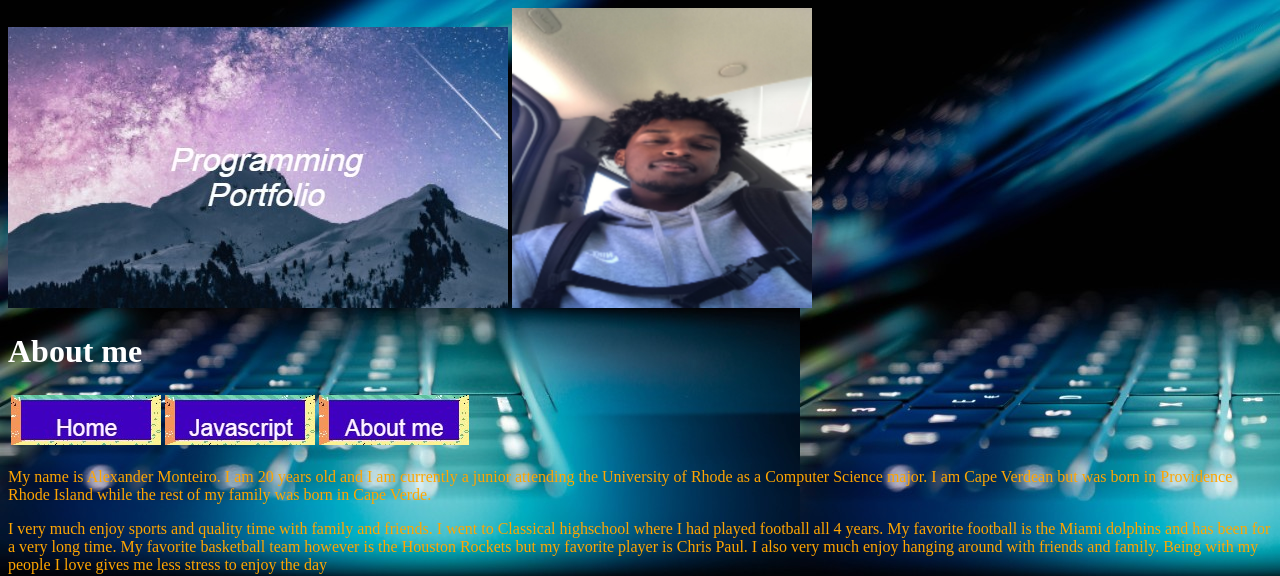
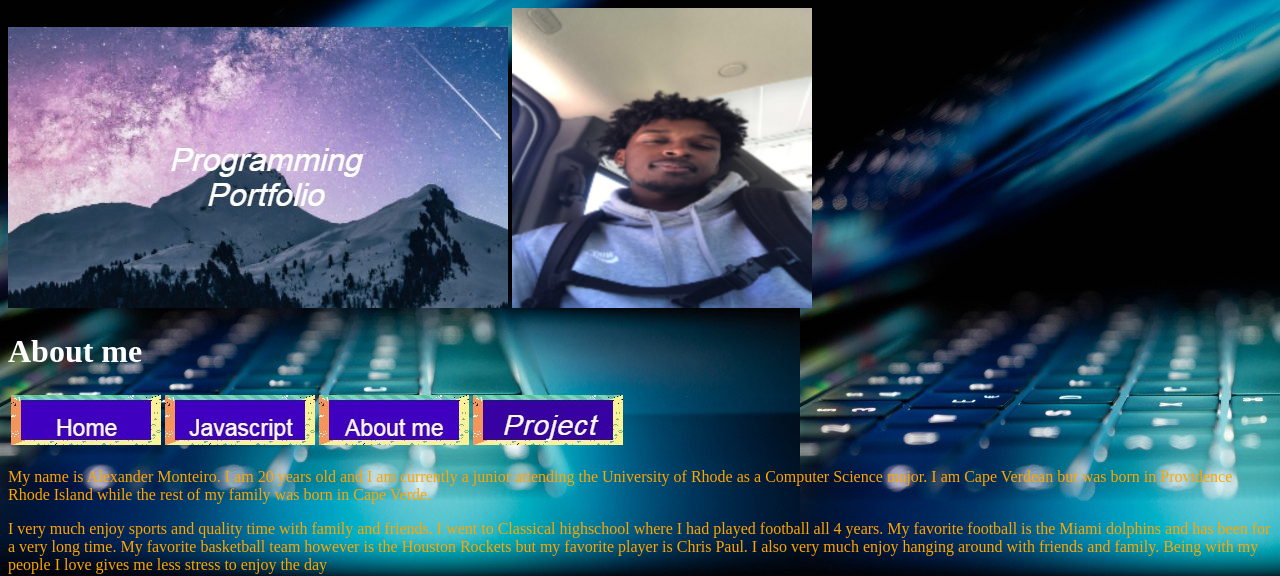
Before and after one commit to amonteiro2117/amonteiro2117.github.io, a plain HTML site: page about(1).html in a window 1280 px wide. Shown: the top 576 px of the page. Drawn offline with Linux system fonts and the light colour scheme.

Commit message:
Update about(1).html

```diff
--- a/about(1).html
+++ b/about(1).html
@@ -22,6 +22,8 @@
                            <th><a href="https://amonteiro2117.github.io/index(1).html"><img src="Homebutton.jpg"200"></th>
                          <th><a href="amonteiro2117.github.io/javascripts(1).html"><img src="Javascript-button.jpg"width"200"></th></a>
                          <th><a href="amonteiro2117.github.io/about(1).html"><img src="about-me-button (1).jpg"width"200"></th></a>
+                            <th><a href="amonteiro2117.github.io/finalproject.html"><img src="project button(1).jpg"width"200"></th></a>
+
                     </tr>
                </thead>
           </table>
```
